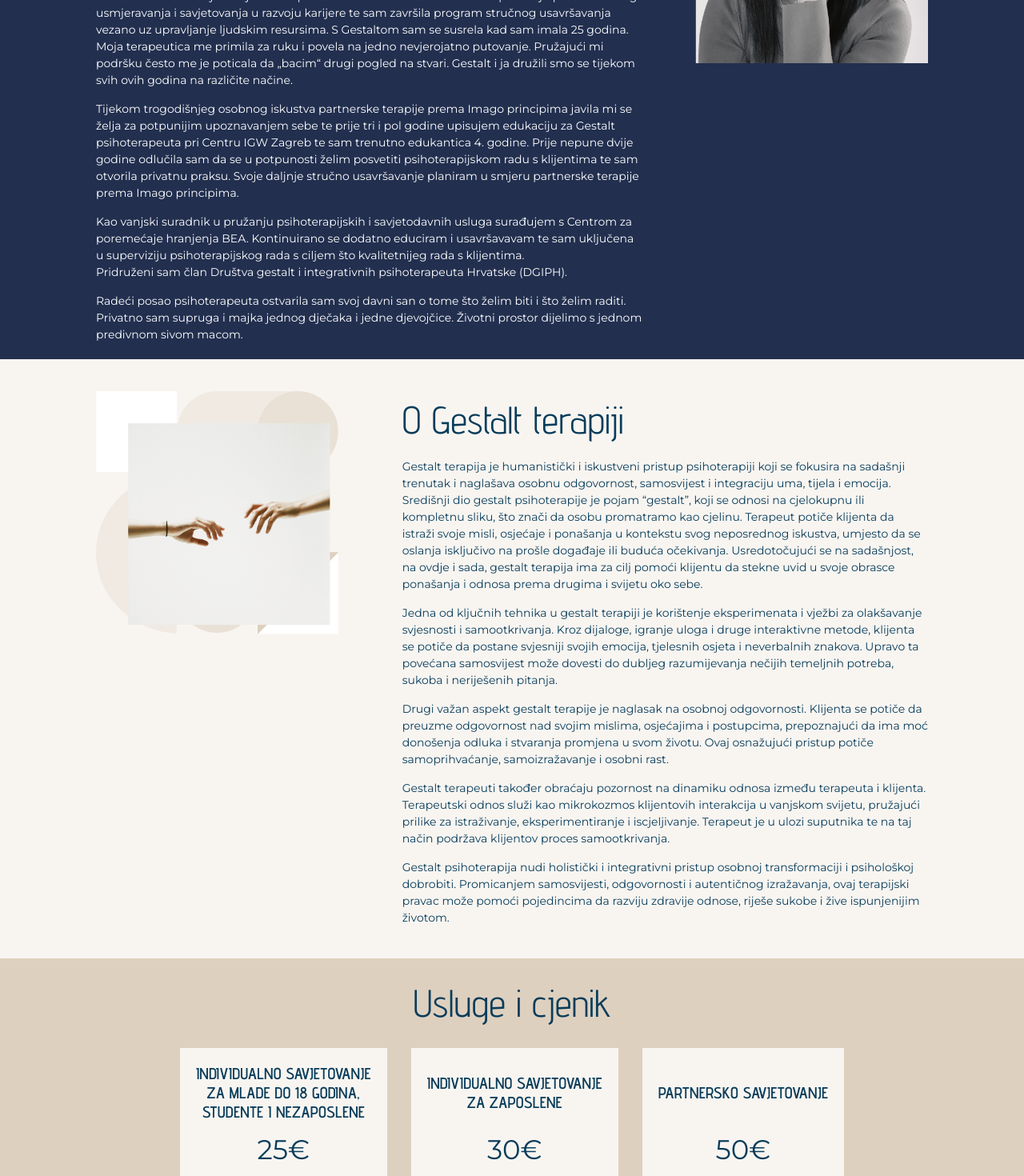
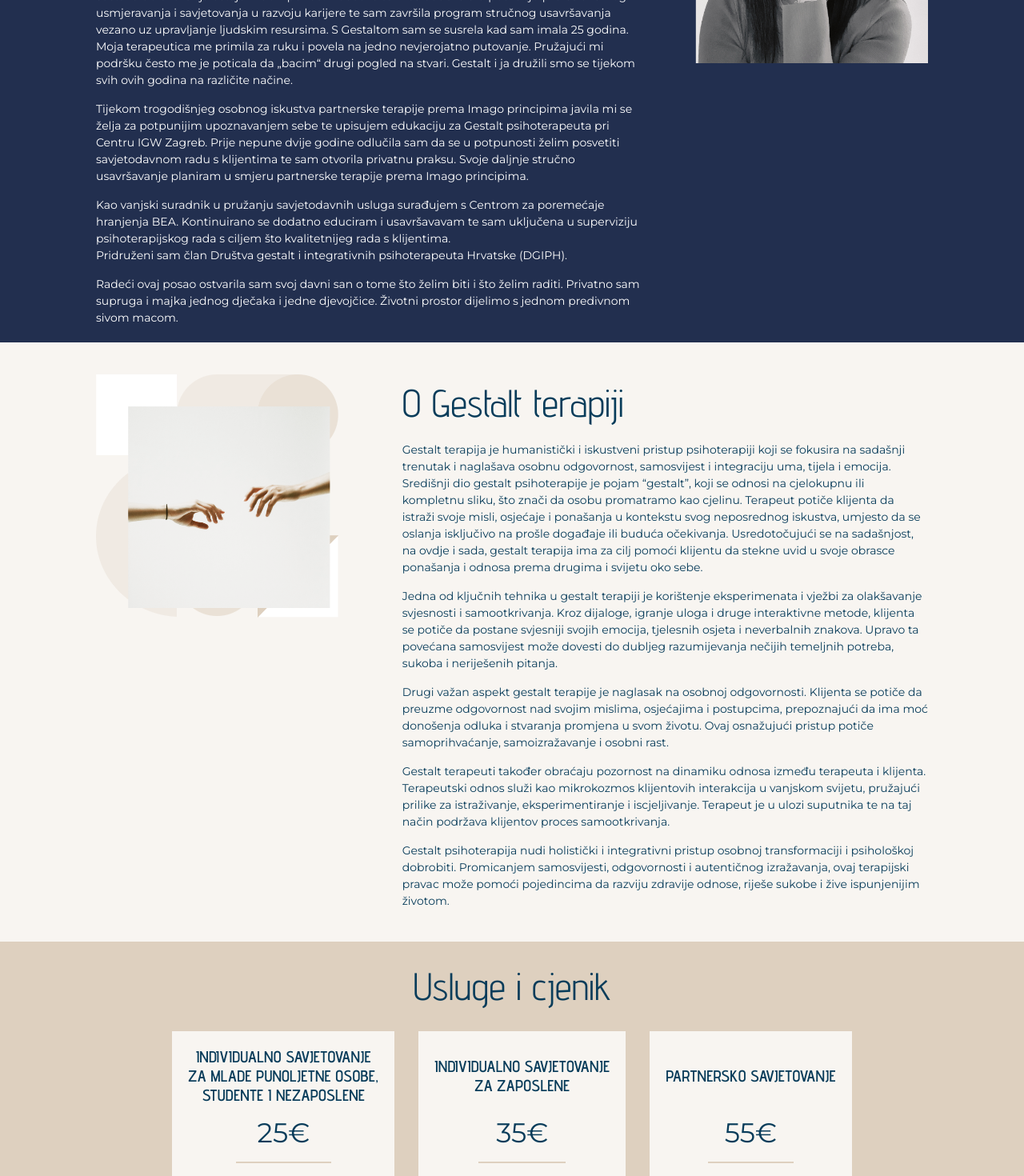
Before and after one commit to ekrehic/Drugi-Pogled, a Vue app: page / in a window 1280 px wide. Shown: the part 1660-3130 px from the top of the page at 80% size. Built offline with nearby package versions, Linux system fonts and the light colour scheme.

Commit message:
copy-and-price-adjustments

```diff
--- a/src/components/sections/AboutMe.vue
+++ b/src/components/sections/AboutMe.vue
@@ -13,19 +13,19 @@
           </div>
           <div class="column is-12-touch is-8-desktop column--text">
             <p class="p-b-15">
-              Ja sam Danijela Tadić, magistra pedagogije i edukantica Gestalt psihoterapije pod supervizijom. Oduvijek me privlačila ideja kako pomoći drugima i bolje se međusobno razumjeti. Na taj put krećem upisujući studij pedagogije. Profesionalnu karijeru započinjem radom u osnovnoj školi te u sustavu obrazovanja ostajem duži period. Dodatno sam se educirala u području profesionalnog usmjeravanja i savjetovanja u razvoju karijere te sam završila program stručnog usavršavanja vezano uz upravljanje ljudskim resursima. S Gestaltom sam se susrela kad sam imala 25 godina. Moja terapeutica me primila za ruku i povela na jedno nevjerojatno putovanje. Pružajući mi podršku često me je poticala da „bacim“ drugi pogled na stvari. Gestalt i ja družili smo se tijekom svih ovih godina na različite načine.
+              Ja sam Danijela Tadić, magistra pedagogije i Gestalt psihoterapeut pod supervizijom. Oduvijek me privlačila ideja kako pomoći drugima i bolje se međusobno razumjeti. Na taj put krećem upisujući studij pedagogije. Profesionalnu karijeru započinjem radom u osnovnoj školi te u sustavu obrazovanja ostajem duži period. Dodatno sam se educirala u području profesionalnog usmjeravanja i savjetovanja u razvoju karijere te sam završila program stručnog usavršavanja vezano uz upravljanje ljudskim resursima. S Gestaltom sam se susrela kad sam imala 25 godina. Moja terapeutica me primila za ruku i povela na jedno nevjerojatno putovanje. Pružajući mi podršku često me je poticala da „bacim“ drugi pogled na stvari. Gestalt i ja družili smo se tijekom svih ovih godina na različite načine.
             </p>
             <p class="p-b-15">
-              Tijekom trogodišnjeg osobnog iskustva partnerske terapije prema Imago principima javila mi se želja za potpunijim upoznavanjem sebe te prije tri i pol godine upisujem edukaciju za Gestalt psihoterapeuta pri Centru IGW Zagreb te sam trenutno edukantica 4. godine. Prije nepune dvije godine odlučila sam da se u potpunosti želim posvetiti psihoterapijskom radu s klijentima te sam otvorila privatnu praksu. Svoje daljnje stručno usavršavanje planiram u smjeru partnerske terapije prema Imago principima.
+              Tijekom trogodišnjeg osobnog iskustva partnerske terapije prema Imago principima javila mi se želja za potpunijim upoznavanjem sebe te upisujem edukaciju za Gestalt psihoterapeuta pri Centru IGW Zagreb. Prije nepune dvije godine odlučila sam da se u potpunosti želim posvetiti savjetodavnom radu s klijentima te sam otvorila privatnu praksu. Svoje daljnje stručno usavršavanje planiram u smjeru partnerske terapije prema Imago principima.
             </p>
             <p class="p-b-15">
-              Kao vanjski suradnik u pružanju psihoterapijskih i savjetodavnih usluga surađujem s Centrom za poremećaje hranjenja BEA. Kontinuirano se dodatno educiram i usavršavavam te sam uključena u superviziju psihoterapijskog rada s ciljem što kvalitetnijeg rada s klijentima.
+              Kao vanjski suradnik u pružanju savjetodavnih usluga surađujem s Centrom za poremećaje hranjenja BEA. Kontinuirano se dodatno educiram i usavršavavam te sam uključena u superviziju psihoterapijskog rada s ciljem što kvalitetnijeg rada s klijentima.
               <span class="is-block">
             Pridruženi sam član Društva gestalt i integrativnih psihoterapeuta Hrvatske (DGIPH).
           </span>
             </p>
             <p class="">
-              Radeći posao psihoterapeuta ostvarila sam svoj davni san o tome što želim biti i što želim raditi. Privatno sam supruga i majka jednog dječaka i jedne djevojčice. Životni prostor dijelimo s jednom predivnom sivom macom.
+              Radeći ovaj posao ostvarila sam svoj davni san o tome što želim biti i što želim raditi. Privatno sam supruga i majka jednog dječaka i jedne djevojčice. Životni prostor dijelimo s jednom predivnom sivom macom.
             </p>
           </div>
           <div class="column is-4 column--image--desktop is-hidden-touch">
--- a/src/components/sections/Services.vue
+++ b/src/components/sections/Services.vue
@@ -36,7 +36,7 @@ class Services extends Vue {
   get services() {
     return [
       {
-        name: '<span class="is-block-desktop">Individualno savjetovanje</span> <span class="is-block-desktop">za mlade do 18 godina,</span> studente i nezaposlene',
+        name: '<span class="is-block-desktop">Individualno savjetovanje</span> <span class="is-block-desktop"> za mlade punoljetne osobe,</span> studente i nezaposlene',
         price: '25€',
         duration: '60 minuta',
       },
@@ -47,12 +47,12 @@ class Services extends Vue {
       // },
       {
         name: '<span class="is-block-desktop">Individualno savjetovanje</span> za zaposlene',
-        price: '30€',
+        price: '35€',
         duration: '60 minuta',
       },
       {
         name: '<span class="is-block-desktop">Partnersko savjetovanje</span>',
-        price: '50€',
+        price: '55€',
         duration: '90 minuta',
       },
     ];
```
